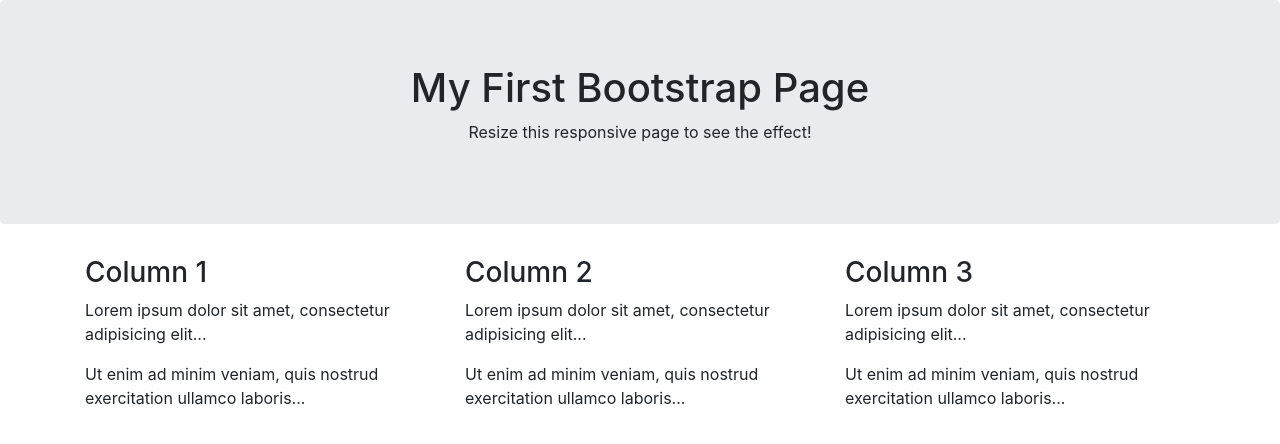
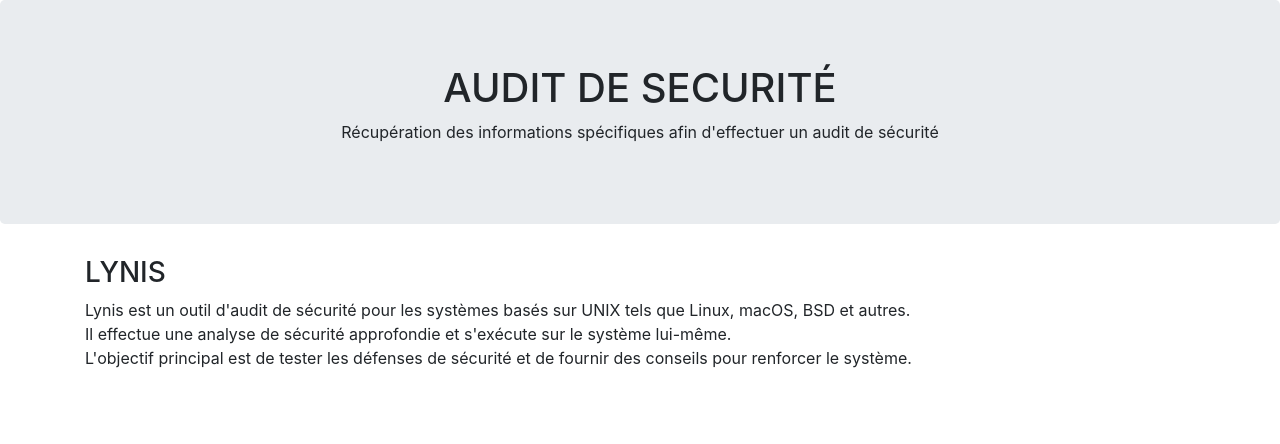
Before and after one commit to unkatorz/sae_502, a Flask app: page /audit in a window 1280 px wide. Shown: the top 444 px of the page. Run offline with Flask 3, Linux system fonts and the light colour scheme.

Commit message:
Modification des fichiers html

```diff
--- a/templates/audit.html
+++ b/templates/audit.html
@@ -1,7 +1,7 @@
 <!DOCTYPE html>
-<html lang="en">
+<html lang="fr">
 <head>
-  <title>Bootstrap Example</title>
+  <title>SAé 502 - Audit de sécurité</title>
   <meta charset="utf-8">
   <meta name="viewport" content="width=device-width, initial-scale=1">
   <link rel="stylesheet" href="https://cdn.jsdelivr.net/npm/bootstrap@4.6.2/dist/css/bootstrap.min.css">
@@ -12,28 +12,13 @@
 <body>
 
 <div class="jumbotron text-center">
-  <h1>My First Bootstrap Page</h1>
-  <p>Resize this responsive page to see the effect!</p>
+  <h1>AUDIT DE SECURITÉ</h1>
+  <p>Récupération des informations spécifiques afin d'effectuer un audit de sécurité</p>
 </div>
 
 <div class="container">
-  <div class="row">
-    <div class="col-sm-4">
-      <h3>Column 1</h3>
-      <p>Lorem ipsum dolor sit amet, consectetur adipisicing elit...</p>
-      <p>Ut enim ad minim veniam, quis nostrud exercitation ullamco laboris...</p>
-    </div>
-    <div class="col-sm-4">
-      <h3>Column 2</h3>
-      <p>Lorem ipsum dolor sit amet, consectetur adipisicing elit...</p>
-      <p>Ut enim ad minim veniam, quis nostrud exercitation ullamco laboris...</p>
-    </div>
-    <div class="col-sm-4">
-      <h3>Column 3</h3>
-      <p>Lorem ipsum dolor sit amet, consectetur adipisicing elit...</p>
-      <p>Ut enim ad minim veniam, quis nostrud exercitation ullamco laboris...</p>
-    </div>
-  </div>
+  <h3>LYNIS</h3>
+  <p>Lynis est un outil d'audit de sécurité pour les systèmes basés sur UNIX tels que Linux, macOS, BSD et autres.<br> Il effectue une analyse de sécurité approfondie et s'exécute sur le système lui-même.<br> L'objectif principal est de tester les défenses de sécurité et de fournir des conseils pour renforcer le système.</p>
 </div>
 
 </body>
--- a/templates/index.html
+++ b/templates/index.html
@@ -1,5 +1,5 @@
 <!DOCTYPE html>
-<html lang="en">
+<html lang="fr">
 <head>
   <title>SAE_502</title>
   <meta charset="utf-8">
--- a/templates/ssl.html
+++ b/templates/ssl.html
@@ -1,5 +1,5 @@
 <!DOCTYPE html>
-<html lang="en">
+<html lang="fr">
 <head>
   <title>Bootstrap Example</title>
   <meta charset="utf-8">
--- a/templates/ui.html
+++ b/templates/ui.html
@@ -1,5 +1,5 @@
 <!DOCTYPE html>
-<html lang="en">
+<html lang="fr">
 <head>
   <title>Bootstrap Example</title>
   <meta charset="utf-8">
```
